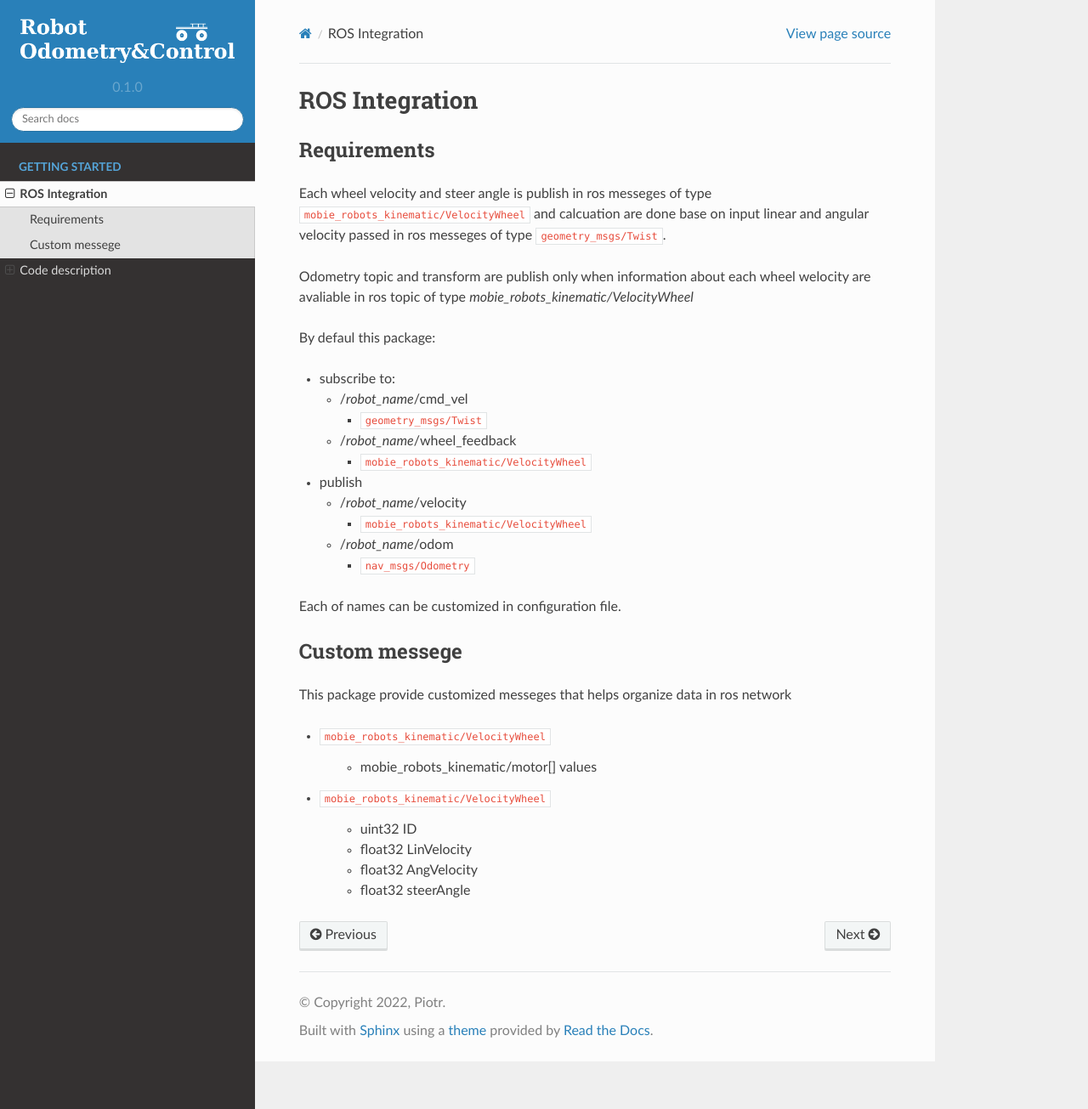
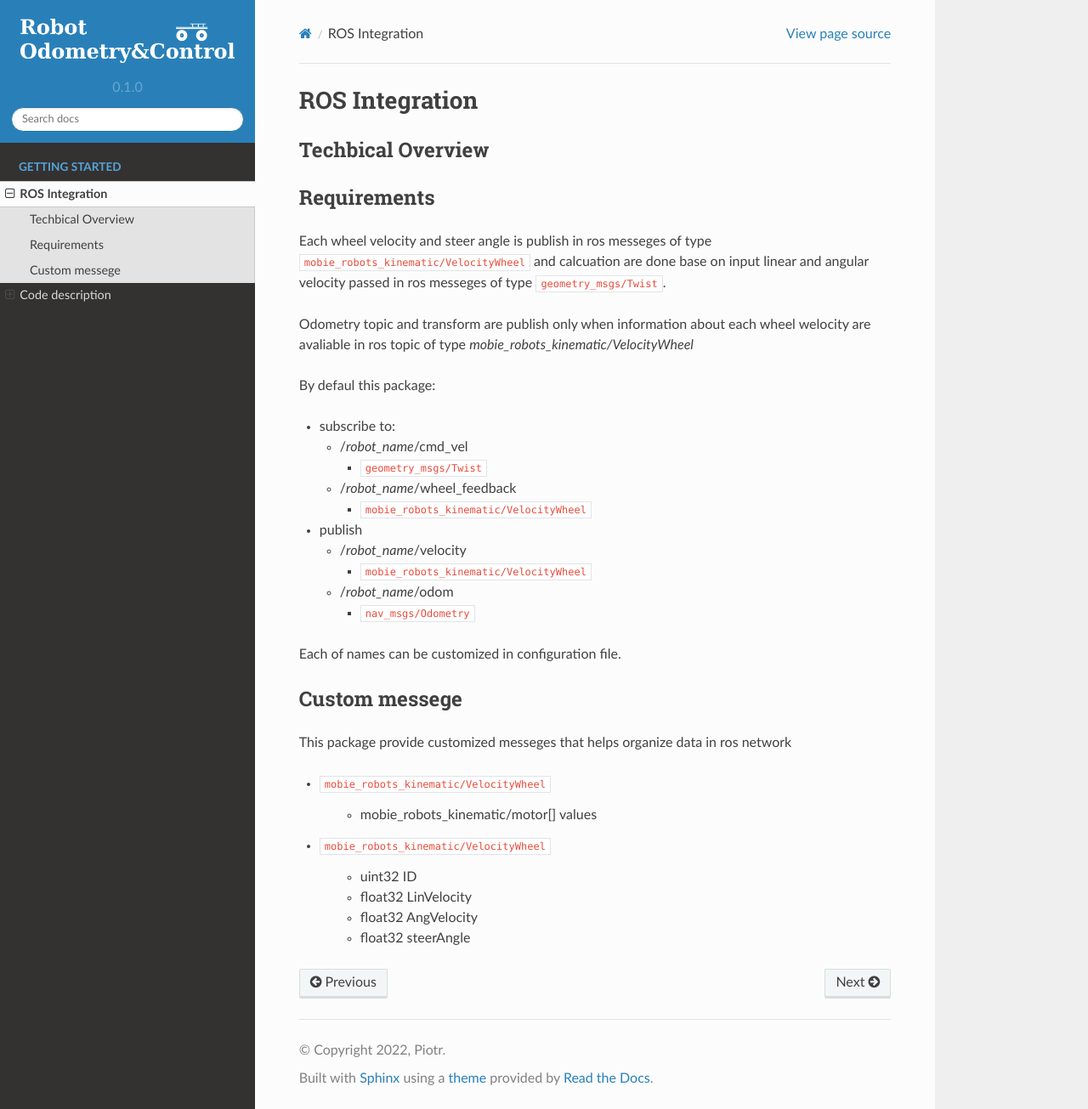
Before and after one commit to fizysky/robot_odometry_and_control_docs, a Sphinx documentation site: the page built from docs/source/para.rst, in a window 1280 px wide and 1305 px high. Shown: the whole window at 85% size. Built offline with Sphinx 7.4.7 and the Read the Docs theme 2.0.0, drawn with Linux system fonts in a browser that asks for light colours; pages that are not in the unit, such as notebooks, are missing from menus.

Commit message:
add lua descr

```diff
--- a/docs/source/index.rst
+++ b/docs/source/index.rst
@@ -21,6 +21,7 @@
    :caption: Getting started
 
    para
+   lua
 
 .. toctree::
    :maxdepth: 1
--- a/docs/source/para.rst
+++ b/docs/source/para.rst
@@ -1,6 +1,9 @@
 ***************
 ROS Integration
 ***************
+
+Techbical Overview
+******************
 
 Requirements
 ************
```
